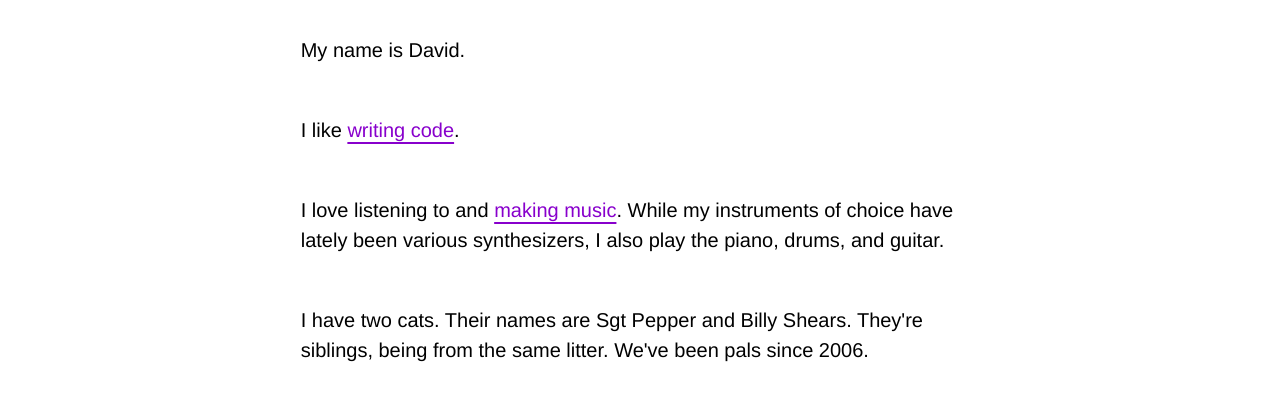
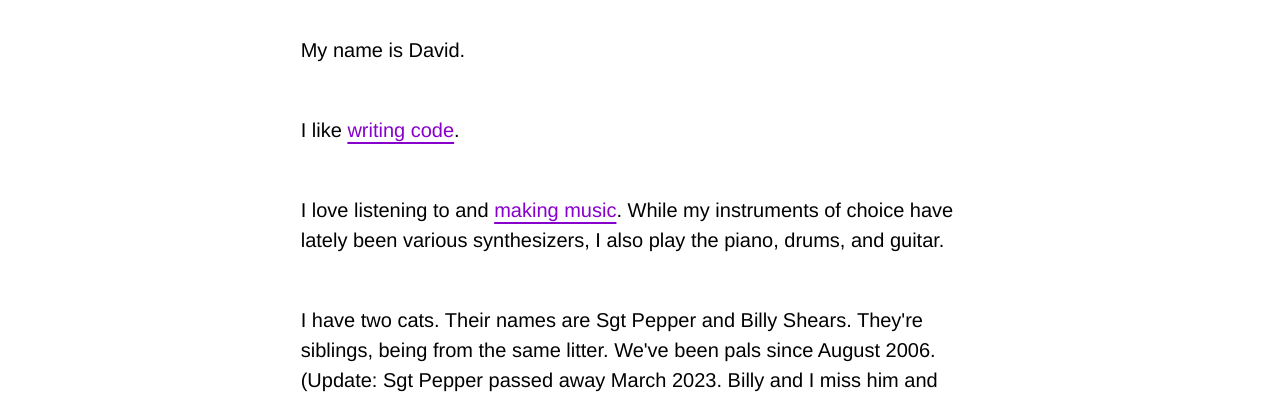
Before and after one commit to zulaica/zulaica-dot-info, a website with bundled scripts: page source/index.html in a window 1280 px wide. Shown: the part 385-785 px from the top of the page. Built offline with nearby package versions, Linux system fonts and the light colour scheme; no server answers.

Commit message:
Sgt Pepper update

```diff
--- a/source/index.html
+++ b/source/index.html
@@ -64,7 +64,9 @@
         </p>
         <p>
           I have two cats. Their names are Sgt Pepper and Billy Shears. They're
-          siblings, being from the same litter. We've been pals since 2006.
+          siblings, being from the same litter. We've been pals since August
+          2006. (Update: Sgt Pepper passed away March 2023. Billy and I miss him
+          and think of him fondly every day.)
         </p>
         <p>
           I'm
```
